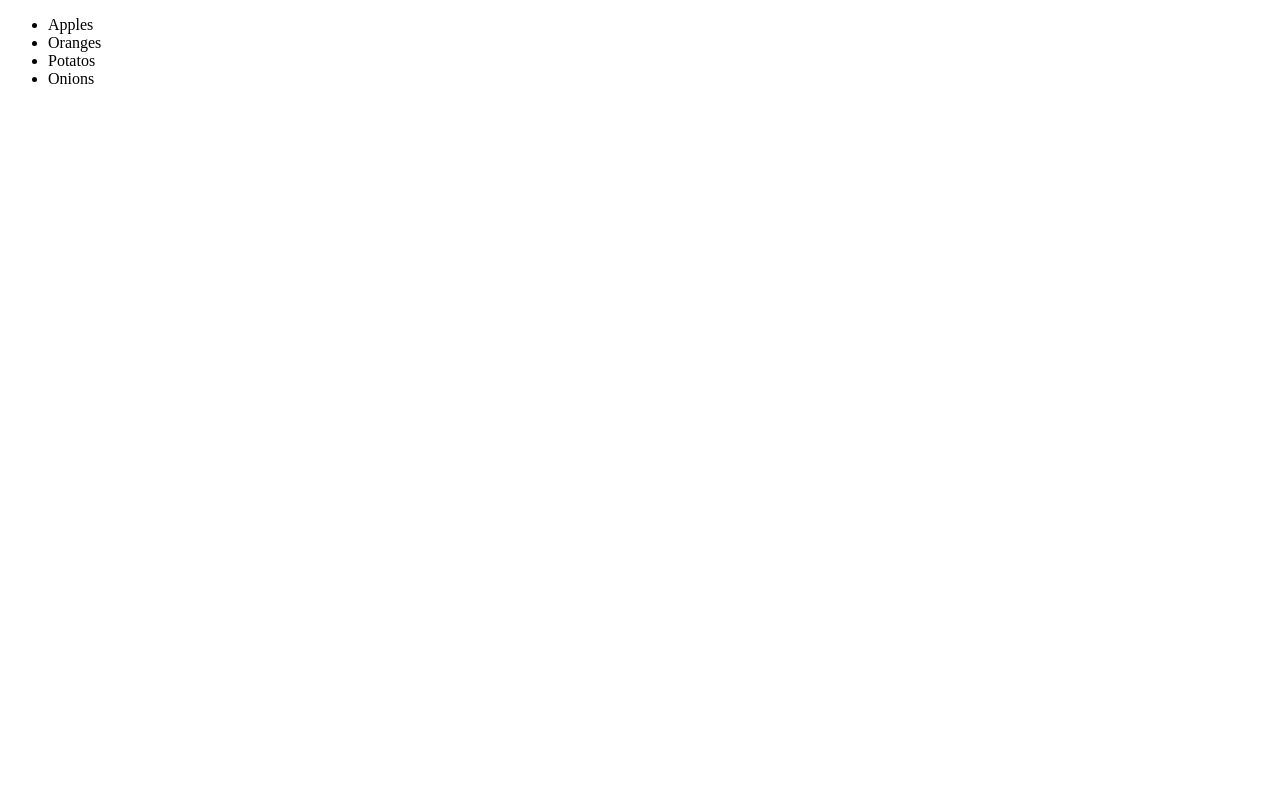
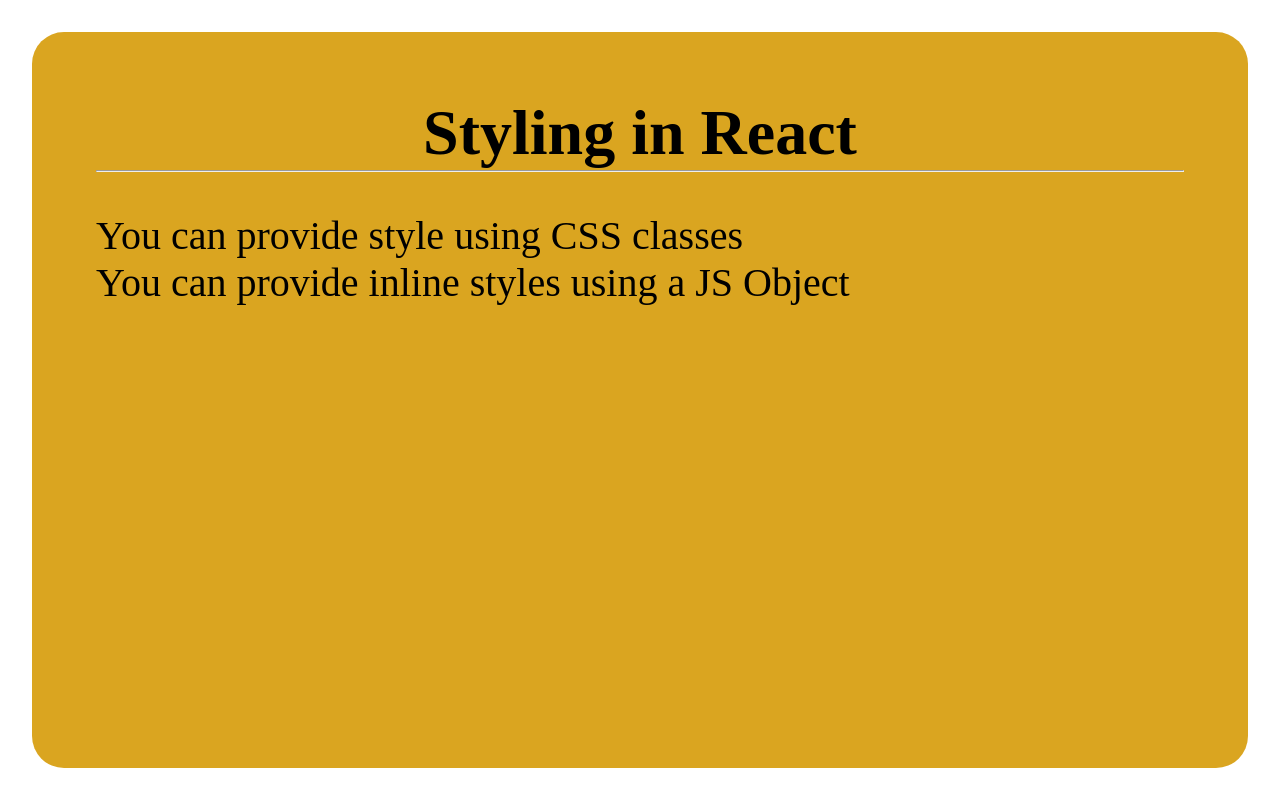
Before and after one commit to salinpaul94/React-Ts-01, a React (Create React App) app: page / in a window 1280 px wide. Shown: the top 798 px of the page. Built offline with nearby package versions, Linux system fonts and the light colour scheme.

Commit message:
function component

```diff
--- /dev/null
+++ b/src/12-components/components/slide-elements.tsx
@@ -0,0 +1,39 @@
+import React, {Fragment} from 'react';
+
+import {
+    headingStyle,
+    bodyStyle,
+    textCenter,
+    listUnstyled
+} from './slide.styles';
+
+import './slides.css';
+
+const Slide = () => {
+    const slide = (
+        <div className="slide">
+            <h1 style={{ ...headingStyle, ...textCenter }}>
+                Styling in React
+            </h1>
+            <hr />
+            <div style={bodyStyle}>
+                <ul style={{ ...listUnstyled, marginTop: '1em' }}>
+                    <li>You can provide style using CSS classes</li>
+                    <li>You can provide inline styles using a JS Object</li>
+                </ul>
+            </div>
+        </div>
+    );
+
+    return slide;
+
+}
+
+const el = (
+    <Fragment>
+        <Slide/>
+        <Slide></Slide>
+    </Fragment>
+);
+
+export default el;
--- /dev/null
+++ b/src/12-components/components/slide.styles.ts
@@ -0,0 +1,30 @@
+const headingStyle = {
+    fontSize: '4em'
+};
+
+const bodyStyle = {
+    fontSize: '2.5em'
+};
+
+const textCenter = {
+    textAlign: 'center' as const
+};
+
+const listUnstyled = {
+    listStyleType: 'none',
+    padding: 0,
+    margin: 0
+};
+
+const headingFinalStyle = {
+    ...headingStyle,
+    ...textCenter
+};
+
+export {
+    headingStyle,
+    bodyStyle,
+    textCenter,
+    listUnstyled,
+    headingFinalStyle
+};
--- /dev/null
+++ b/src/12-components/components/slides.css
@@ -0,0 +1,18 @@
+* {
+    box-sizing: border-box;
+    margin: 0;
+    padding: 0;
+}
+
+body {
+    margin: 2em;
+}
+
+.slide {
+    width: 100%;
+    height: calc( 100vh - 4em);
+    padding: 4em;
+    border-radius: 2em;
+    margin: 2em 0;
+    background-color: goldenrod;
+}
--- a/src/index.tsx
+++ b/src/index.tsx
@@ -1,7 +1,9 @@
-import React from 'react';
+// import React from 'react';
 import ReactDOM from 'react-dom';
 // import el from  './04-react-css/slide';
 
-import el from './10-react-fragment/react-fragment'
+// import el from './10-react-fragment/react-fragment'
+
+import el from './12-components/components/slide-elements'
 
 ReactDOM.render( el, document.getElementById( 'root' ) );
```
